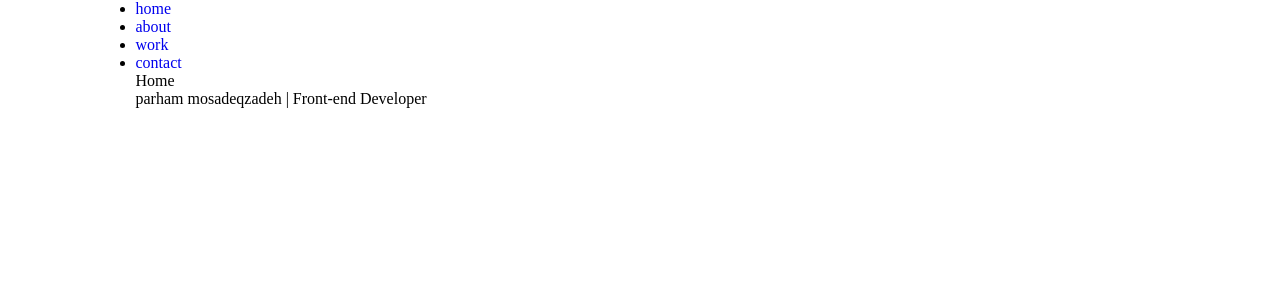
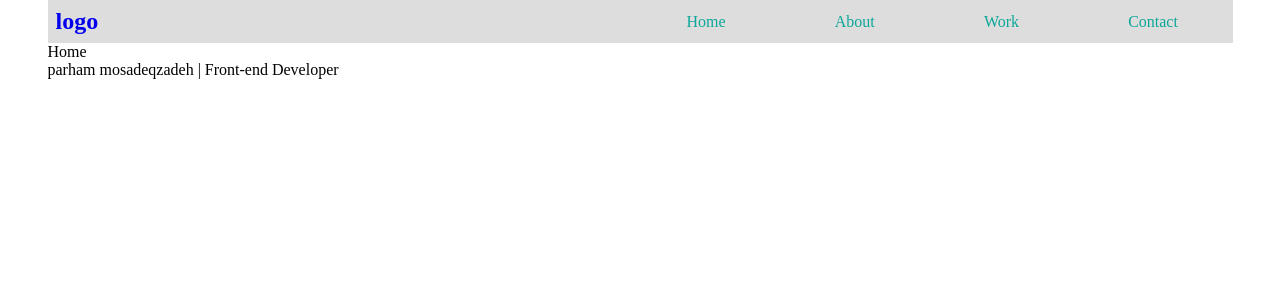
Before and after one commit to parham-mosadeq/parham-resume-tsx, a Next.js app: page / in a window 1280 px wide. Shown: the top 300 px of the page. Built offline with nearby package versions, Linux system fonts and the light colour scheme.

Commit message:
finish navbar

```diff
--- a/src/app/globals.css
+++ b/src/app/globals.css
@@ -11,18 +11,25 @@
   box-sizing: border-box;
   margin: 0;
   padding: 0;
+  overflow-x: hidden;
 }
 
 body {
-  max-width: var(--desktop);
+  max-width: var(--tv);
   margin: 0 auto;
   padding: 0 0.5rem;
 }
 
 a,
-p {
+p,
+a::after,
+a::before {
   text-decoration: none;
   font-family: inherit;
+}
+
+li {
+  list-style-type: none;
 }
 
 a:hover {
@@ -32,6 +39,8 @@ a:hover {
 button,
 input {
   font-family: inherit;
+  border: none;
+  background-color: transparent;
 }
 button:focus,
 input:focus {
--- a/src/components/Layout/Navbar.tsx
+++ b/src/components/Layout/Navbar.tsx
@@ -1,5 +1,8 @@
+'use client';
 import Link from 'next/link';
-import React from 'react';
+import React, { useState } from 'react';
+import styles from '#/src/styles/navbar.module.css';
+import { HiMenu, HiX } from 'react-icons/hi';
 const navItems = [
   {
     name: 'home',
@@ -19,13 +22,22 @@ const navItems = [
   },
 ];
 export default function Navbar() {
+  const [isOpen, setIsOpen] = useState(false);
   return (
-    <nav>
+    <nav className={styles.container}>
       {/* logo */}
-      <div></div>
+      <div>
+        <h1>
+          <Link href={'/'}>logo</Link>
+        </h1>
+      </div>
       {/* logo */}
 
-      <ul>
+      <ul
+        className={`${styles.navItemsContainer} ${
+          isOpen ? styles.navItemsContainerShow : styles.navItemsContainerHide
+        }`}
+      >
         {navItems.map((i) => {
           return (
             <li key={i.name}>
@@ -34,6 +46,9 @@ export default function Navbar() {
           );
         })}
       </ul>
+      <button onClick={() => setIsOpen((prev) => !prev)} className={styles.btn}>
+        {isOpen ? <HiX /> : <HiMenu />}
+      </button>
     </nav>
   );
 }
--- a/src/styles/navbar.module.css
+++ b/src/styles/navbar.module.css
@@ -0,0 +1,86 @@
+.container {
+  display: flex;
+  justify-content: space-between;
+  align-items: center;
+  height: 100%;
+  width: 100%;
+  background-color: rgb(221, 221, 221);
+  padding: 0.5rem;
+  /* position: relative; */
+}
+.container li {
+  list-style-type: none;
+}
+
+.navItemsContainer {
+  display: flex;
+  flex-direction: column;
+  gap: 1rem;
+  transition: all 0.5s ease-in-out;
+  height: 50%;
+  position: absolute;
+  bottom: 0;
+  top: 0;
+  right: 0;
+  background: #000;
+  width: 50%;
+  height: 100vh;
+  text-align: center;
+}
+
+.navItemsContainerHide {
+  transform: translateX(1000%);
+}
+.navItemsContainerShow {
+  transform: translateX(0%);
+}
+
+.navItemsContainer li {
+  margin-top: 4rem;
+}
+
+.navItemsContainer a {
+  text-transform: capitalize;
+  font-size: bold;
+  color: rgb(11, 167, 154);
+}
+.btn {
+  position: absolute;
+  font-size: 25px;
+  cursor: pointer;
+  padding: 0;
+  top: 10px;
+  right: 10px;
+  /* bottom: 0; */
+  margin: 0;
+  z-index: 100;
+  color: blue;
+}
+
+@media screen and (min-width: 769px) {
+  .navItemsContainer {
+    display: flex;
+    flex-direction: row;
+    justify-content: space-around;
+    gap: 1rem;
+    height: 50%;
+    background-color: transparent;
+    position: relative;
+    bottom: 0;
+    top: 0;
+    right: 0;
+    text-align: center;
+    /* max-width: var(--mobile); */
+  }
+
+  .navItemsContainer li {
+    margin-top: 0;
+  }
+
+  .navItemsContainerHide {
+    transform: translateX(0%);
+  }
+  .btn {
+    display: none;
+  }
+}
--- a/tsconfig.json
+++ b/tsconfig.json
@@ -19,7 +19,8 @@
       }
     ],
     "paths": {
-      "@/*": ["./src/*"]
+      "@/*": ["./src/*"],
+      "#/*": ["./*"]
     }
   },
   "include": ["next-env.d.ts", "**/*.ts", "**/*.tsx", ".next/types/**/*.ts"],
```
Also changed, not shown: package.json (+4 -3 lines), 1 other file (tests, documents, lock files or other folders).
